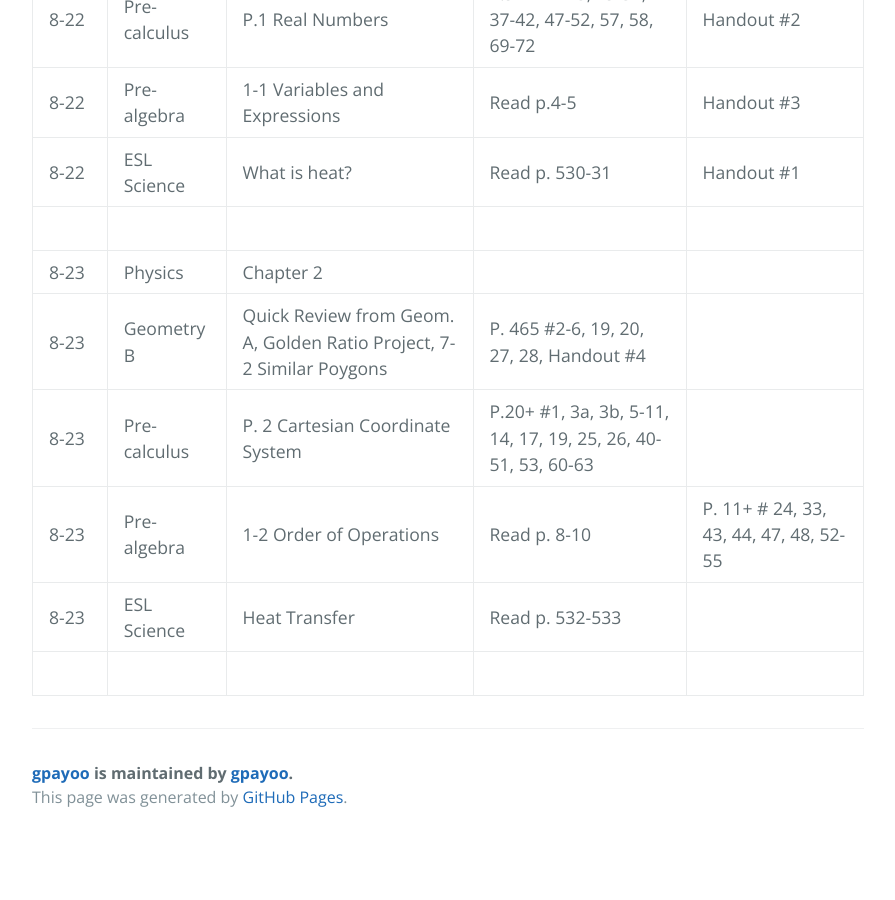
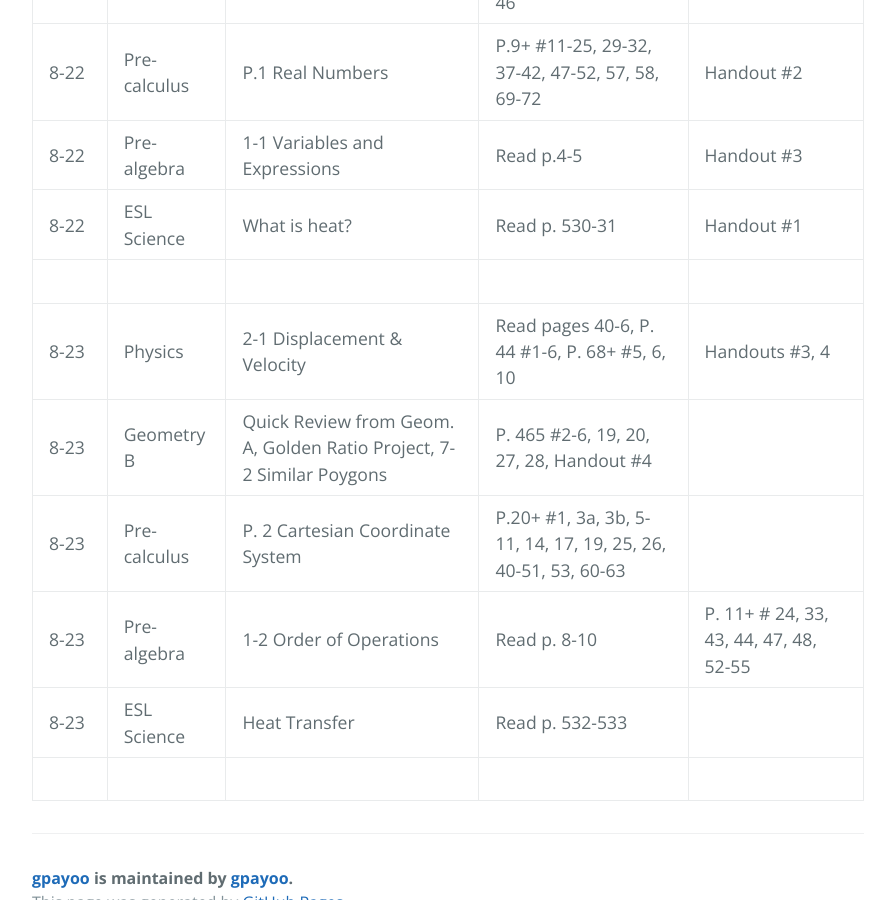
Before and after one commit to gpayoo/gpayoo, a Jekyll site: the page built from index.md, in a window 1280 px wide and 900 px high, scrolled down 1088 px. Shown: the whole window, without its empty margins (192-1087 px from the left). Built offline with Jekyll 4.4.1, drawn with Linux system fonts in a browser that asks for light colours; our own code applies the rules of GitHub Pages for plain Markdown files; before the commit the page ends 1929 px from its top, so only the background shows below that.

Commit message:
Update index.md

```diff
--- a/index.md
+++ b/index.md
@@ -19,7 +19,7 @@ layout: default
 | 8-22 | Pre-algebra | 1-1 Variables and Expressions | Read p.4-5 | Handout #3
 | 8-22 | ESL Science | What is heat? | Read p. 530-31 | Handout #1
 |      |             |             | |
-| 8-23 | Physics | Chapter 2 | |
+| 8-23 | Physics | 2-1 Displacement & Velocity | Read pages 40-6, P. 44 #1-6, P. 68+ #5, 6, 10 | Handouts #3, 4
 | 8-23 | Geometry B | Quick Review from Geom. A, Golden Ratio Project, 7-2 Similar Poygons | P. 465 #2-6, 19, 20, 27, 28, Handout #4
 | 8-23 | Pre-calculus | P. 2 Cartesian Coordinate System| P.20+ #1, 3a, 3b, 5-11, 14, 17, 19, 25, 26, 40-51, 53, 60-63|
 | 8-23 | Pre-algebra | 1-2 Order of Operations | Read p. 8-10 | P. 11+ # 24, 33, 43, 44, 47, 48, 52-55
```
